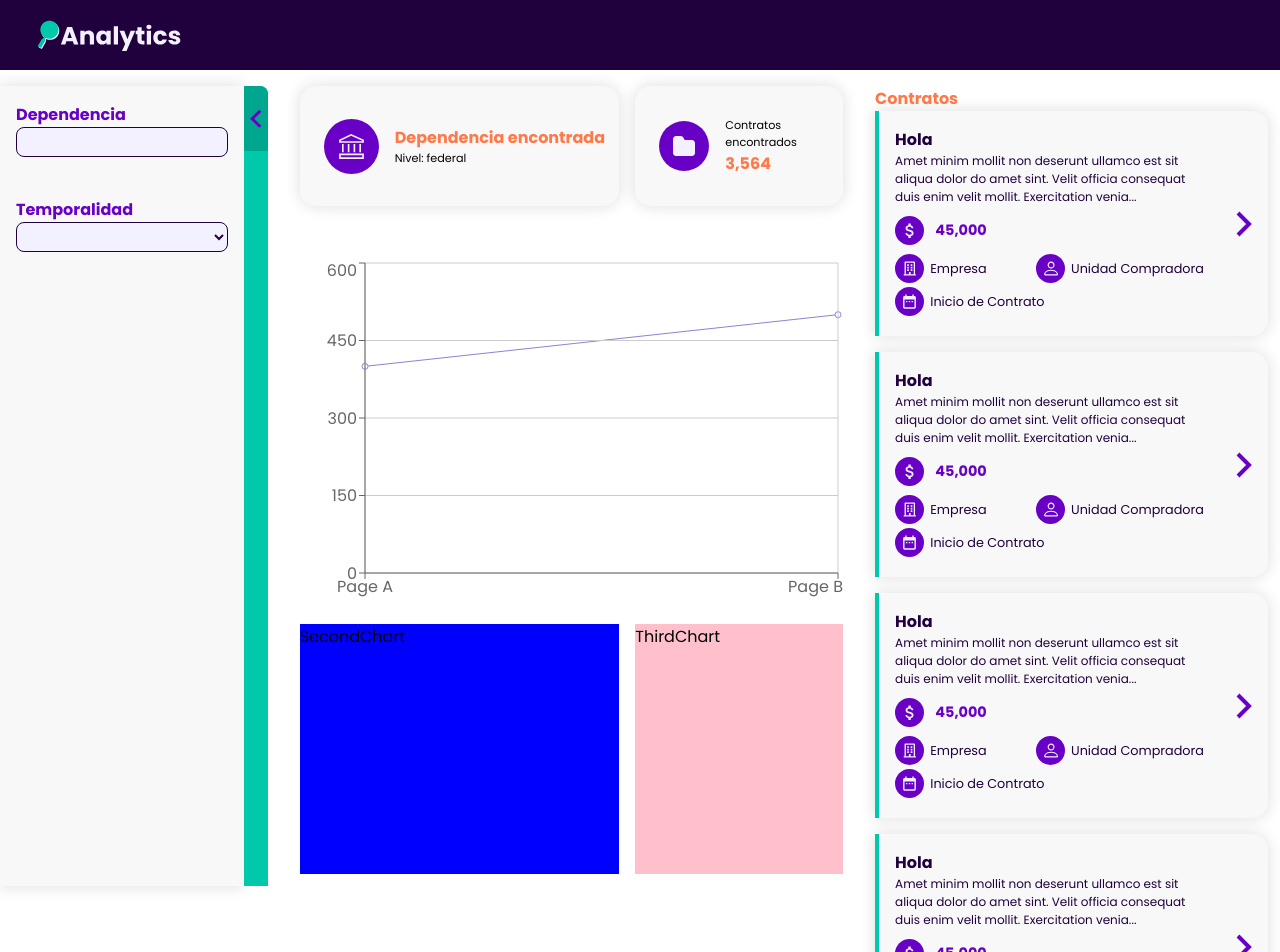
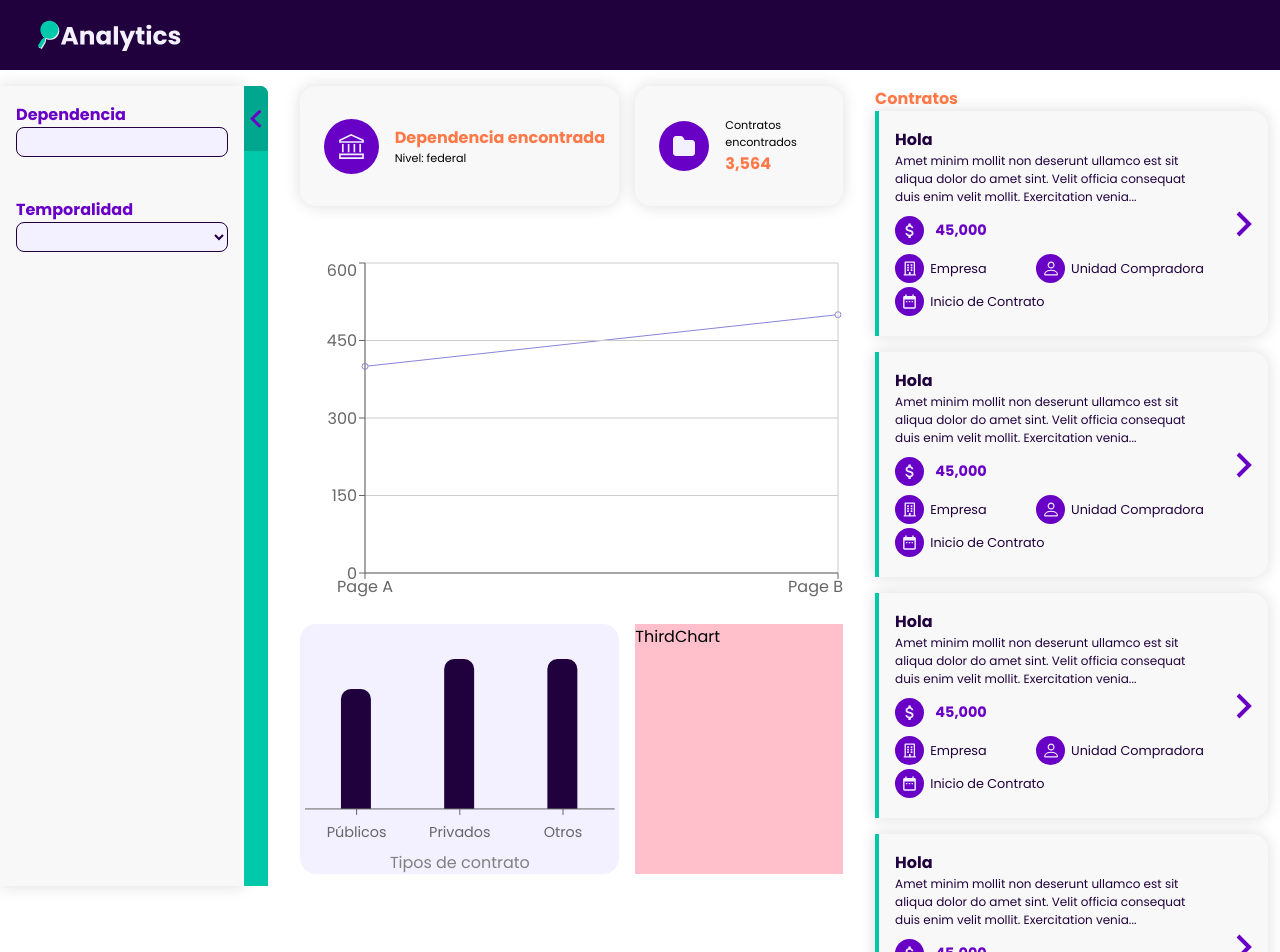
Before and after one commit to SWAT-NEO-Compranet/frontend-analytics, a React (Create React App) app: page /dashboard in a window 1280 px wide. Shown: the top 952 px of the page. Built offline with nearby package versions, Linux system fonts and the light colour scheme.

Commit message:
:lipstick: [ADD] Second Chart

```diff
--- a/src/components/SecondChart/index.js
+++ b/src/components/SecondChart/index.js
@@ -1,10 +1,46 @@
 import React from 'react'
+import { ResponsiveContainer, BarChart, XAxis, Bar, Label } from 'recharts'
 import { Container } from './styles'
+
+const data = [
+  { name: 'Públicos', uv: 400, pv: 2400, amt: 2400 },
+  { name: 'Privados', uv: 500, pv: 2000, amt: 1400 },
+  { name: 'Otros', uv: 500, pv: 2000, amt: 1400 }
+]
 
 function SecondChart () {
   return (
     <Container>
-      SecondChart
+      <ResponsiveContainer width="100%" height="100%" >
+        <BarChart data={data}>
+          <Bar
+            dataKey="uv"
+            fill="#20003D"
+            shape="round"
+            barSize={30}
+            radius={[10, 10, 0, 0]}
+          />
+          {/* <CartesianGrid stroke="#ccc" /> */}
+          <XAxis
+            dataKey="name"
+            dy={10}
+            height={60}
+            type="category"
+            style={{
+              fontSize: '0.9rem',
+              fontFamily: 'poppins'
+            }}
+            >
+          <Label
+            value="Tipos de contrato"
+            offset={1}
+            position="insideBottom"
+          />
+          </XAxis>
+
+        </BarChart>
+      </ResponsiveContainer>
+
     </Container>
   )
 }
--- a/src/components/SecondChart/styles.js
+++ b/src/components/SecondChart/styles.js
@@ -3,5 +3,6 @@ import styled from 'styled-components'
 export const Container = styled.div`
   grid-column: 1 / 4;
   grid-row: 3;
-  background: blue;
+  background: ${({ theme: { color } }) => color.light};
+  border-radius: 16px;
 `
```
